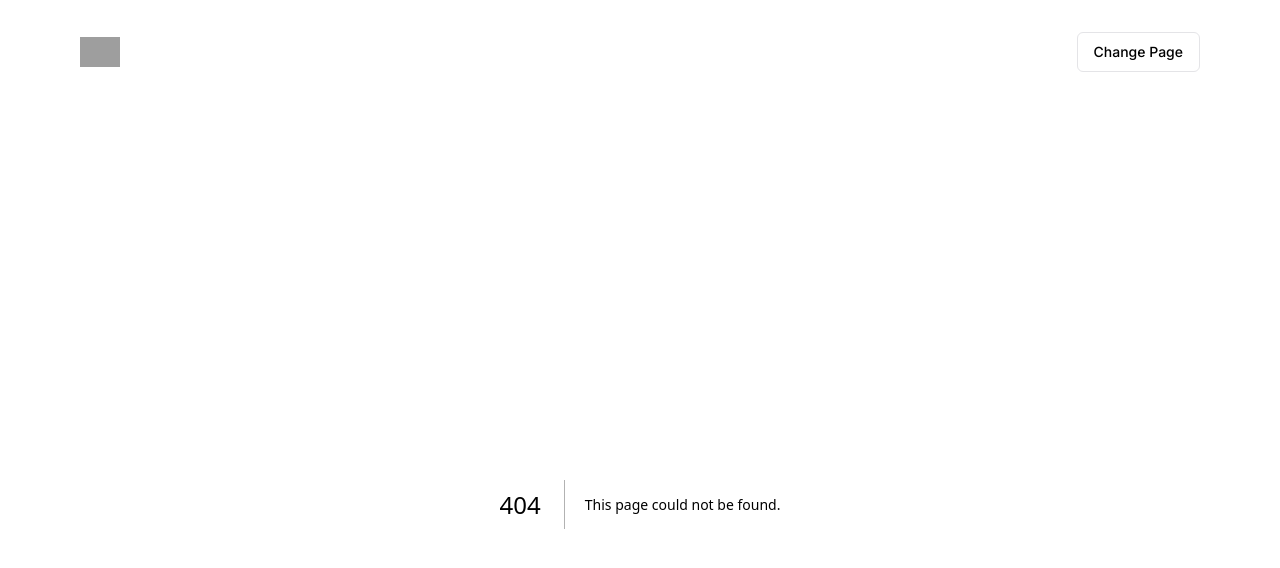
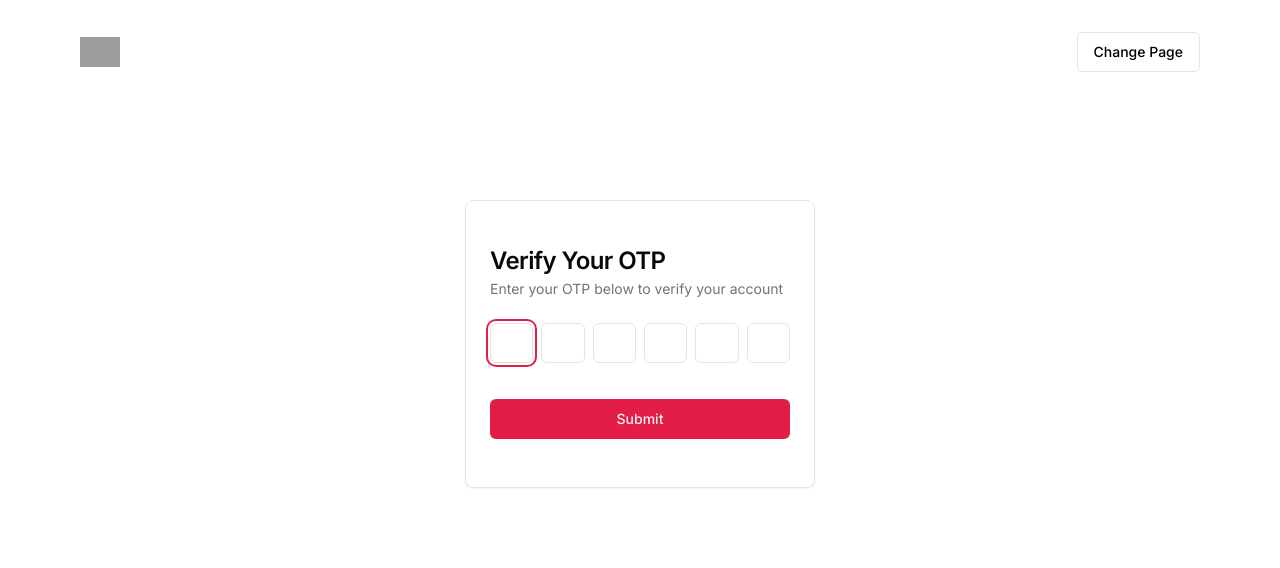
Before and after one commit to NihalPadwal/Backend-Plus-Frontend-Test, a Next.js app: page /auth/verify-otp in a window 1280 px wide. Before the commit this address had no page. Shown: the top 568 px of the page. Built offline with nearby package versions, Linux system fonts and the light colour scheme; grey boxes are pictures that could not be loaded.

Commit message:
seperate verify-otp page

```diff
--- /dev/null
+++ b/src/app/auth/verify-otp/page.tsx
@@ -0,0 +1,13 @@
+import { CardWithFormVerifyOtp } from "@/ui-components/verify-otp";
+
+type Props = {};
+
+const Index = (props: Props) => {
+  return (
+    <main className="flex min-h-screen flex-col items-center justify-between p-24">
+      <CardWithFormVerifyOtp />
+    </main>
+  );
+};
+
+export default Index;
--- a/src/ui-components/create-account.tsx
+++ b/src/ui-components/create-account.tsx
@@ -26,16 +26,8 @@ export function CardWithFormCreateAccount() {
   // to store steps needed for register
   const [steps, setSteps] = useState<{
     creattionOfAccount: boolean;
-    otpVerification: {
-      value: boolean;
-      otp: String;
-    };
   }>({
     creattionOfAccount: true,
-    otpVerification: {
-      value: false,
-      otp: "",
-    },
   });
   // store if loading then true
   const [isLoading, setIsLoading] = useState<boolean>(false);
@@ -65,14 +57,6 @@ export function CardWithFormCreateAccount() {
         }
 
         toast.success("Successfully Created You'r Account");
-
-        setSteps({
-          creattionOfAccount: false,
-          otpVerification: {
-            value: true,
-            otp: "",
-          },
-        });
 
         const otpRes = await fetch(
           `${process.env.NEXT_PUBLIC_API}/api/generateOTP?username=${data.Username}`
@@ -108,84 +92,21 @@ export function CardWithFormCreateAccount() {
         }
         setIsLoading(false);
         toast.success(`${emailResult.msg}`);
+        window.location.href = "/auth/verify-otp";
       } catch (error) {
+        setIsLoading(false);
         toast.error(`${error}`);
       }
     }
-    if (steps.otpVerification.value) {
-      try {
-        setIsLoading(true);
-        const otp = document.querySelectorAll(".inputContainer");
-
-        const tempOTPStore = Array.from(otp).map((obj) => {
-          const inputElement = obj as HTMLInputElement; // Type assertion
-          return inputElement.value;
-        });
-
-        const tempOTP = tempOTPStore.join("");
-
-        setSteps({
-          ...steps,
-          otpVerification: {
-            value: true,
-            otp: tempOTP,
-          },
-        });
-        // toast.success("OTP Verified");
-
-        const getUserRes = await fetch(
-          `${process.env.NEXT_PUBLIC_API}/api/user/${data.Username}`
-        );
-
-        if (!getUserRes.ok) {
-          throw new Error("Something went wrong!");
-        }
-
-        const getUserResult: { _id: String } = await getUserRes.json();
-
-        const verifyRes = await fetch(
-          `${process.env.NEXT_PUBLIC_API}/api/verifyOTP?username=${data.Username}&code=${tempOTP}&userId=${getUserResult._id}`
-        );
-
-        const verifyResult = await verifyRes.json();
-
-        if (!verifyRes.ok) {
-          throw new Error(`${verifyResult.error.error}`);
-        }
-
-        setIsLoading(false);
-        toast.success(`${verifyResult.msg}`);
-        window.location.href = "/auth/login";
-      } catch (error) {
-        toast.error(`${error}`);
-      }
-    }
-  };
-
-  // this function runs when in OTPinput value is changed ( this is used to store otp value )
-  const onVerifyOTP = (otp: String) => {
-    setSteps({
-      ...steps,
-      otpVerification: {
-        value: true,
-        otp: otp,
-      },
-    });
   };
 
   return (
     <Card className="w-[350px] py-6">
       <CardHeader>
         {steps.creattionOfAccount && <CardTitle>Create an account</CardTitle>}
-        {steps.otpVerification.value && <CardTitle>Verify Your OTP</CardTitle>}
         {steps.creattionOfAccount && (
           <CardDescription>
             Enter your email below to create your account
-          </CardDescription>
-        )}
-        {steps.otpVerification.value && (
-          <CardDescription>
-            Enter your OTP below to verify your account
           </CardDescription>
         )}
       </CardHeader>
@@ -291,28 +212,6 @@ export function CardWithFormCreateAccount() {
             </form>
           </>
         )}
-        {steps.otpVerification.value && (
-          <form onSubmit={handleSubmit(onSubmit)}>
-            <div className="flex gap-2 pb-4">
-              <OTPInput
-                autoFocus
-                isNumberInput
-                length={6}
-                className="otpContainer"
-                inputClassName="inputContainer [appearance:textfield] [&::-webkit-outer-spin-button]:appearance-none [&::-webkit-outer-spin-button]:m-0 [&::-webkit-inner-spin-button]:appearance-none [&::-webkit-inner-spin-button]:m-0"
-                onChangeOTP={(otp) => onVerifyOTP(otp)}
-              />
-            </div>
-            <div className="pt-5">
-              <Button className="w-full" disabled={isLoading}>
-                Submit{" "}
-                {isLoading && (
-                  <div className="animate-spin h-5 w-5 mr-3 border-4 rounded-full border-t-4 border-t-teal-400 ml-3"></div>
-                )}
-              </Button>
-            </div>
-          </form>
-        )}
       </CardContent>
       {/* <CardFooter className="flex justify-between w-full"></CardFooter> */}
       <Toaster richColors />
--- /dev/null
+++ b/src/ui-components/verify-otp.tsx
@@ -0,0 +1,141 @@
+"use client";
+import { useState } from "react";
+import { Icons } from "@/helpers/icons";
+import { Button } from "@/components/ui/button";
+import {
+  Card,
+  CardContent,
+  CardDescription,
+  CardFooter,
+  CardHeader,
+  CardTitle,
+} from "@/components/ui/card";
+import { Input } from "@/components/ui/input";
+import { Label } from "@/components/ui/label";
+import { Toaster, toast } from "sonner";
+import { useForm } from "react-hook-form";
+import OTPInput from "@/hooks/OTPInput";
+
+export function CardWithFormVerifyOtp() {
+  const {
+    register,
+    handleSubmit,
+    watch,
+    formState: { errors },
+  } = useForm();
+  // to store steps needed for register
+  const [steps, setSteps] = useState<{
+    otpVerification: {
+      value: boolean;
+      otp: String;
+    };
+  }>({
+    otpVerification: {
+      value: true,
+      otp: "",
+    },
+  });
+  // store if loading then true
+  const [isLoading, setIsLoading] = useState<boolean>(false);
+
+  // this function runs when any login or register form is submitted
+  const onSubmit = async (data: any) => {
+    try {
+      setIsLoading(true);
+      const otp = document.querySelectorAll(".inputContainer");
+
+      const tempOTPStore = Array.from(otp).map((obj) => {
+        const inputElement = obj as HTMLInputElement; // Type assertion
+        return inputElement.value;
+      });
+
+      const tempOTP = tempOTPStore.join("");
+
+      setSteps({
+        ...steps,
+        otpVerification: {
+          value: true,
+          otp: tempOTP,
+        },
+      });
+      // toast.success("OTP Verified");
+
+      const getUserRes = await fetch(
+        `${process.env.NEXT_PUBLIC_API}/api/user/${data.Username}`
+      );
+
+      if (!getUserRes.ok) {
+        throw new Error("Something went wrong!");
+      }
+
+      const getUserResult: { _id: String } = await getUserRes.json();
+
+      const verifyRes = await fetch(
+        `${process.env.NEXT_PUBLIC_API}/api/verifyOTP?username=${data.Username}&code=${tempOTP}&userId=${getUserResult._id}`
+      );
+
+      const verifyResult = await verifyRes.json();
+
+      if (!verifyRes.ok) {
+        throw new Error(`${verifyResult.error.error}`);
+      }
+
+      setIsLoading(false);
+      toast.success(`${verifyResult.msg}`);
+      window.location.href = "/auth/login";
+    } catch (error) {
+      setIsLoading(false);
+      toast.error(`${error}`);
+    }
+  };
+
+  // this function runs when in OTPinput value is changed ( this is used to store otp value )
+  const onVerifyOTP = (otp: String) => {
+    setSteps({
+      otpVerification: {
+        value: true,
+        otp: otp,
+      },
+    });
+  };
+
+  return (
+    <Card className="w-[350px] py-6">
+      <CardHeader>
+        {steps.otpVerification.value && <CardTitle>Verify Your OTP</CardTitle>}
+
+        {steps.otpVerification.value && (
+          <CardDescription>
+            Enter your OTP below to verify your account
+          </CardDescription>
+        )}
+      </CardHeader>
+      <CardContent>
+        {steps.otpVerification.value && (
+          <form onSubmit={handleSubmit(onSubmit)}>
+            <div className="flex gap-2 pb-4">
+              <OTPInput
+                autoFocus
+                isNumberInput
+                length={6}
+                className="otpContainer"
+                inputClassName="inputContainer [appearance:textfield] [&::-webkit-outer-spin-button]:appearance-none [&::-webkit-outer-spin-button]:m-0 [&::-webkit-inner-spin-button]:appearance-none [&::-webkit-inner-spin-button]:m-0"
+                onChangeOTP={(otp) => onVerifyOTP(otp)}
+              />
+            </div>
+            <div className="pt-5">
+              <Button className="w-full" disabled={isLoading}>
+                Submit{" "}
+                {isLoading && (
+                  <div className="animate-spin h-5 w-5 mr-3 border-4 rounded-full border-t-4 border-t-teal-400 ml-3"></div>
+                )}
+              </Button>
+            </div>
+          </form>
+        )}
+      </CardContent>
+      {/* <CardFooter className="flex justify-between w-full"></CardFooter> */}
+      <Toaster richColors />
+    </Card>
+  );
+}
```
